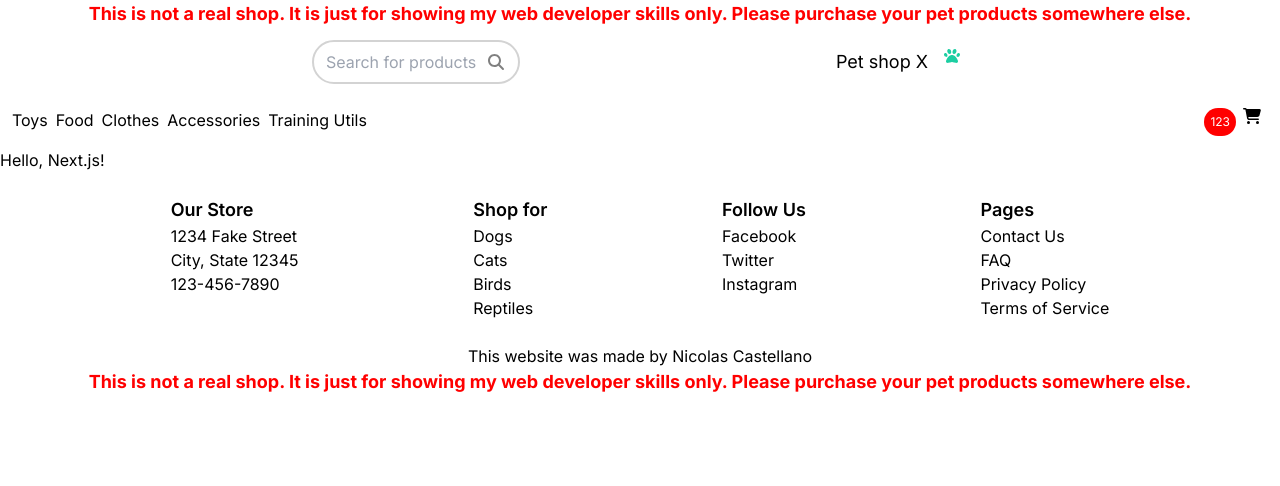
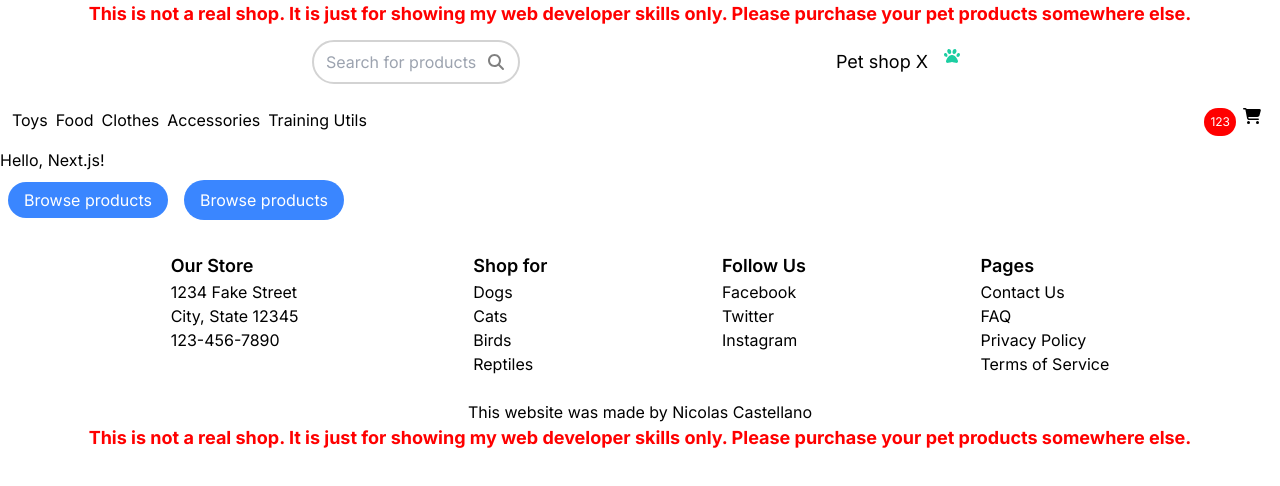
Before and after one commit to TheAttentionSeeker5050/Ecommerce-site-go-nextjs, a Next.js app in the folder client/: page / in a window 1280 px wide. Shown: the top 486 px of the page. Built offline with nearby package versions, Linux system fonts and the light colour scheme.

Commit message:
added 4 reusable component buttons

```diff
--- a/client/src/app/page.tsx
+++ b/client/src/app/page.tsx
@@ -1,5 +1,11 @@
+'use client'
+import { ButtonRedirectPrimary, ButtonWithActionPrimary} from "@/components/buttons/buttonPrimary";
 
 
 export default function Page() {
-    return <h1>Hello, Next.js!</h1>
+    return <div>
+        <h1>Hello, Next.js!</h1>
+        <ButtonRedirectPrimary text='Browse products' href='/products' />
+        <ButtonWithActionPrimary text='Browse products' onClick={() => {alert()}} />
+    </div>
 }
--- /dev/null
+++ b/client/src/components/buttons/buttonPrimary.tsx
@@ -0,0 +1,46 @@
+
+
+import React from 'react'
+export function ButtonRedirectPrimary({
+    text,
+    href,
+    disabled,
+}: {
+    text: string
+    href: string
+    disabled?: boolean
+}) {
+    return (
+        <a
+        className={`bg-primary text-white py-2 px-4 m-2 rounded-full ${
+            disabled ? 'opacity-50 cursor-not-allowed' : ''
+        }`}
+        href={href}
+        >
+            {text}
+        </a>
+    )
+}
+
+// this button will execute a function when clicked withouth passing handlers as props
+interface ButtonPrimaryProps {
+    text: string
+    onClick: () => void
+    disabled?: boolean
+    children?: React.ReactNode
+
+}
+
+
+export function ButtonWithActionPrimary(props: ButtonPrimaryProps) {
+    return (
+        <button
+        className={`bg-primary text-white py-2 px-4 m-2 rounded-full ${
+            props.disabled ? 'opacity-50 cursor-not-allowed' : ''
+        }`}
+        onClick={props.onClick}
+        >
+            {props.text}
+        </button>
+    )
+}
--- /dev/null
+++ b/client/src/components/buttons/buttonSecondary.tsx
@@ -0,0 +1,47 @@
+// buttons with secondary color scheme
+
+import React from 'react';
+
+interface ButtonPrimaryWithRedirectProps {
+    text: string;
+    href: string;
+    disabled?: boolean;
+}
+
+export function ButtonRedirectSecondary(props: ButtonPrimaryWithRedirectProps) {
+    return (
+        <a
+            className={`bg-secondary text-white py-2 px-4 m-2 rounded-full ${
+                props.disabled ? 'opacity-50 cursor-not-allowed' : ''
+            }`}
+            href={props.href}
+        >
+            {props.text}
+        </a>
+    );
+}
+
+
+// this button will execute a function when clicked withouth passing handlers as props
+// needs to be on pages with use client
+interface ButtonPrimaryWithActionProps {
+    text: string
+    onClick: () => void
+    disabled?: boolean
+    children?: React.ReactNode
+
+}
+
+
+export function ButtonWithActionPrimary(props: ButtonPrimaryWithActionProps) {
+    return (
+        <button
+        className={`bg-primary text-white py-2 px-4 m-2 rounded-full ${
+            props.disabled ? 'opacity-50 cursor-not-allowed' : ''
+        }`}
+        onClick={props.onClick}
+        >
+            {props.text}
+        </button>
+    )
+}
```
